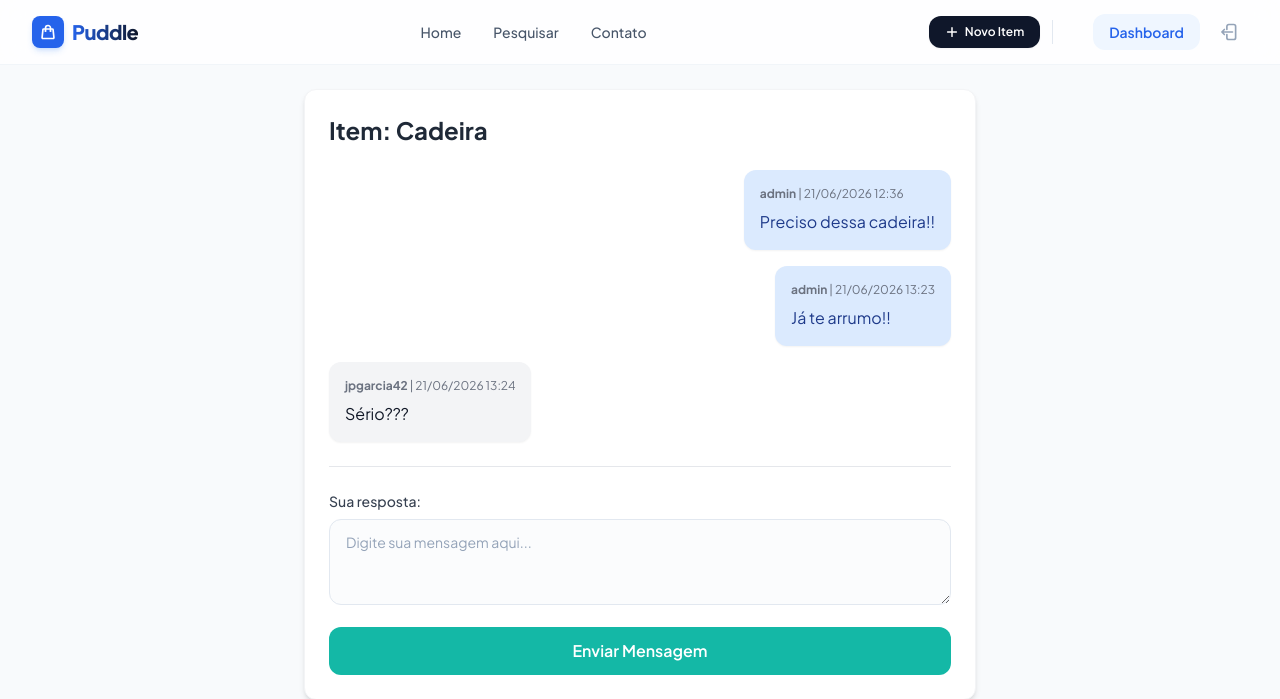
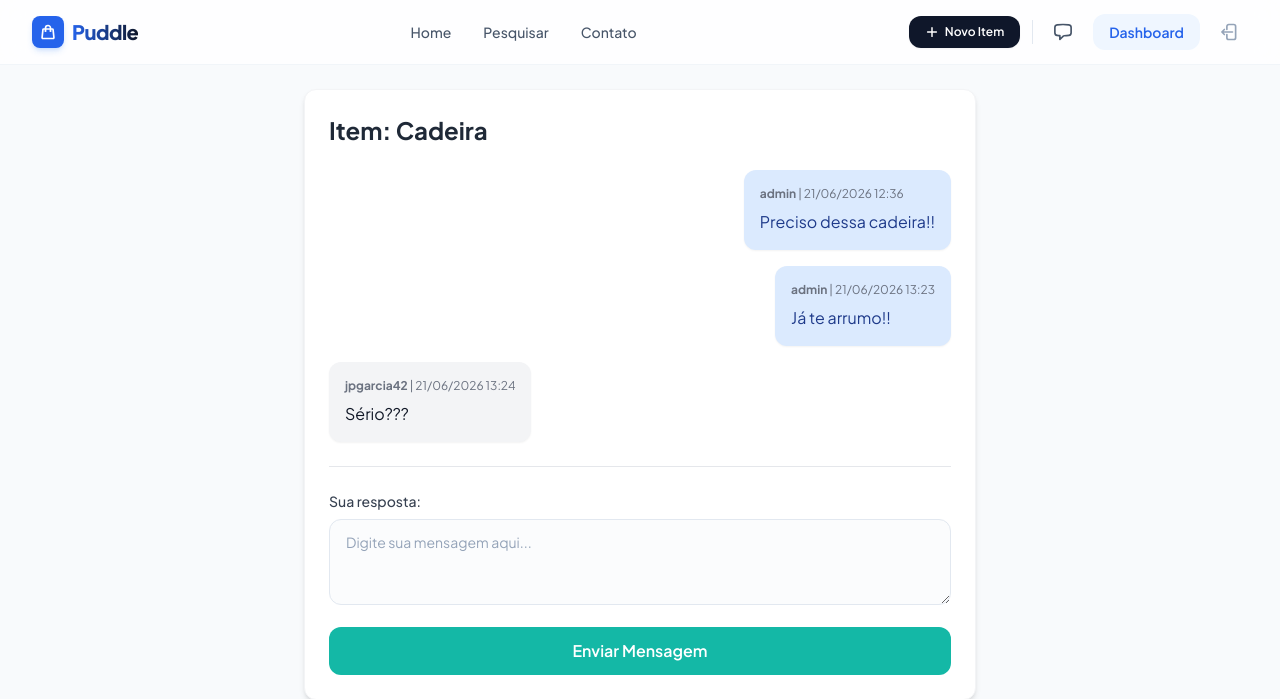
Before and after one commit to jpgarcia42/Puddle_MarketPlace, a Django app: page /inbox/1/ in a window 1280 px wide. Shown: the top 699 px of the page. Run offline with Django 5.2, Linux system fonts and the light colour scheme; a user stored in the database is signed in; data comes from the database, SQL or seed files in the repository; some libraries are stand-ins or nearby versions.

Commit message:
Fixing bugs

```diff
--- a/core/templates/core/base.html
+++ b/core/templates/core/base.html
@@ -62,7 +62,7 @@
 
             {% if request.user.is_authenticated %}
               <a href="{% url 'conversation:inbox' %}" class="relative p-2 text-slate-600 hover:text-blue-600 hover:bg-slate-50 rounded-xl transition-all duration-200">
-                <svg xmlns="http://www.w3.org/2000/svg" fill="none" viewBox="0 0 24 24" stroke-width="2" stroke="currentColor" class="w-5.5 h-5.5">
+                <svg xmlns="http://www.w3.org/2000/svg" fill="none" viewBox="0 0 24 24" stroke-width="2" stroke="currentColor" class="w-5 h-5">
                   <path stroke-linecap="round" stroke-linejoin="round" d="M2.25 12.76c0 1.6 1.123 2.994 2.707 3.227 1.087.16 2.185.283 3.293.369V21l4.076-4.076a1.526 1.526 0 0 1 1.037-.443 48.282 48.282 0 0 0 5.68-.494c1.584-.233 2.707-1.626 2.707-3.228V6.741c0-1.602-1.123-2.995-2.707-3.228A48.394 48.394 0 0 0 12 3c-2.392 0-4.744.175-7.043.513C3.373 3.746 2.25 5.14 2.25 6.741v6.018Z" />
                 </svg>
               </a>
```
